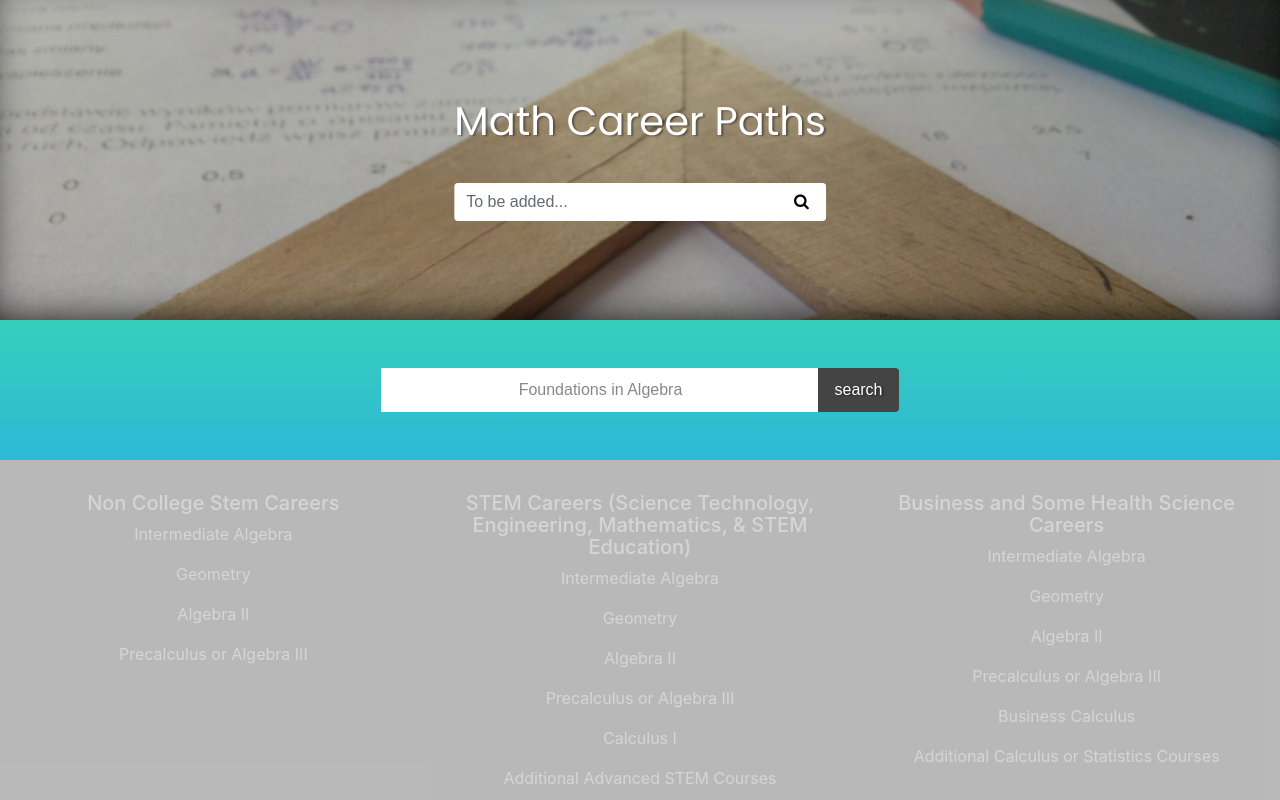
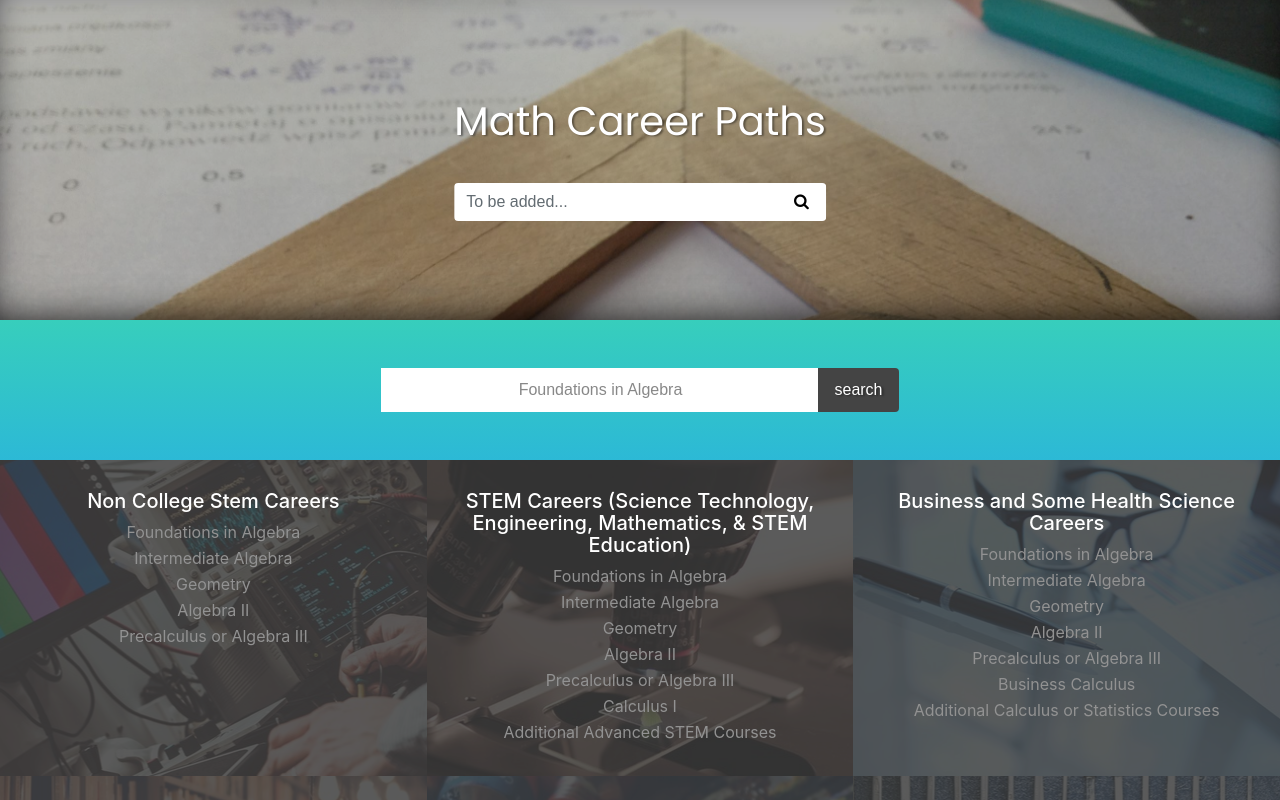
Before and after one commit to aaronjlech/math-careers, a React app: page / in a window 1280 px wide. Shown: the top 800 px of the page. Built offline with nearby package versions, Linux system fonts and the light colour scheme.

Commit message:
update styles

```diff
--- a/src/components/CareerCard.js
+++ b/src/components/CareerCard.js
@@ -8,27 +8,30 @@ export default class CareerCard extends Component {
   render() {
     const { name, description, type, id } = this.props.career;
     const { career, courses, opacity } = this.props;
-    const coursesNeeded = this.props.courses.filter(course =>{
+    const coursesNeeded = this.props.courses.filter(course => {
       return courses[0].careers[career.id].includes(course.id)
     })
     let styles = {
       opacity,
-      background: `url(${career.image})center center no-repeat cover`
+      // background:
+      background: `url(${career.image})center center no-repeat`
     }
-    console.log(career.image)
 
 
     return (
       <div
         style={styles}
         className="career_card col-md-6 col-lg-4 col-sm-12 text-center">
+        <div className="opacity_card">
           <h5>{name}</h5>
           <div className="course_container ">
-                {coursesNeeded.map(course =>{
-                  return(
+            <p className="selected" key={courses[0].id}>{courses[0].name}</p>
+            {coursesNeeded.map(course => {
+              return (
                 <p key={course.id}>{course.name}</p>
               )
             })}
+          </div>
         </div>
 
       </div>
--- a/src/styles/styles.scss
+++ b/src/styles/styles.scss
@@ -27,10 +27,19 @@ box-shadow: inset 0px -12px 42px -16px rgba(0,0,0,1);
 //     margin: 0;
 // }
 .career_card{
-    background: rgba(80, 80, 80, 1);
-    color: #999;
-    padding: 2em;
-    opacity: .4;
+    color: #fff;
+    padding: 0;
+    opacity: .8;
+    p{
+        color: #777;
+        margin-bottom: 2px;
+    }
+    .opacity_card{
+        padding: 30px 20px;
+        background: rgba(0, 0, 0, .8);
+        width: 100%;
+        height: 100%;
+    }
 }
 
 .course-selector{
```
Also changed, not shown: public/css/style.css (+1 -1 lines). Lines whose indentation alone changed are shown as unchanged.
